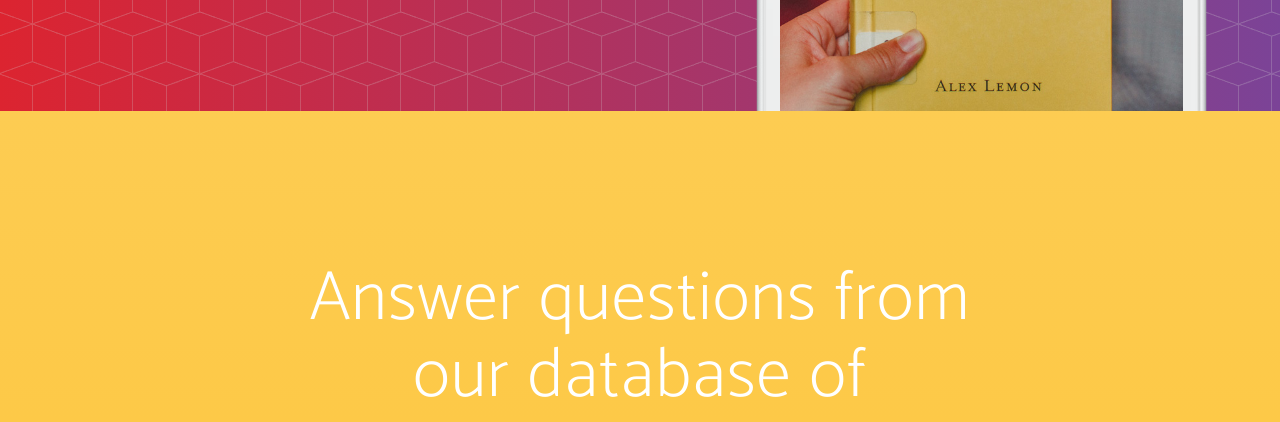
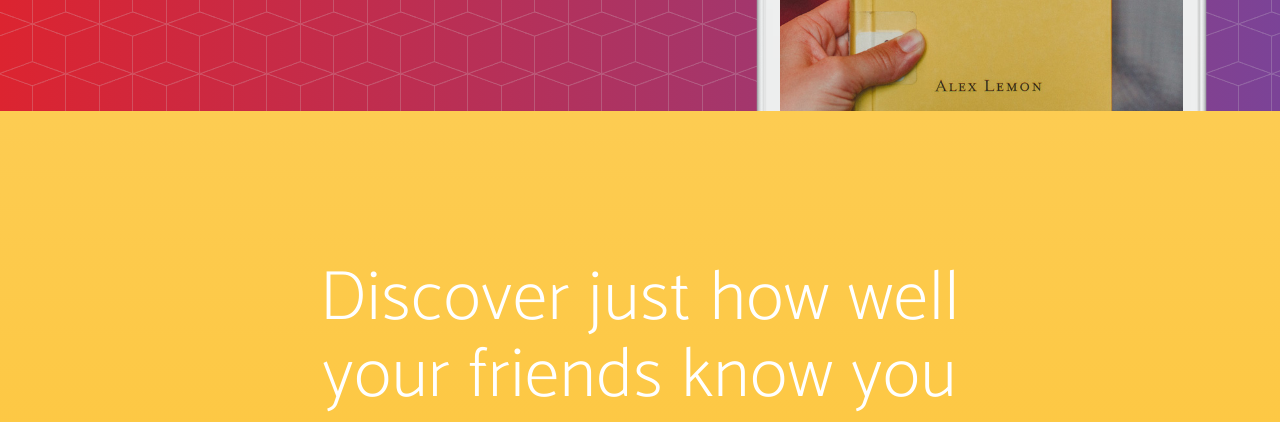
Before and after one commit to blackmarketapps/thenakedtruth, a website: page index.html in a window 1280 px wide. Shown: the part 689-1111 px from the top of the page. Drawn offline with nearby package versions, Linux system fonts and the light colour scheme; a web font is replaced by a local one.

Commit message:
Update index.html

```diff
--- a/index.html
+++ b/index.html
@@ -74,7 +74,6 @@
                     <div class="header-content">
                         <div class="header-content-inner">
                             <h1>Introducing The Naked Truth
-                                <br>Discover just how well your friends know you
                                 </h1>
                             <a href="#download" class="btn btn-outline btn-xl page-scroll">SIGN UP FOR BETA TESTING</a>
                         </div>
@@ -98,12 +97,11 @@
             </div>
         </div>
     </header>
-
     <section id="download" class="download bg-primary text-center">
         <div class="container">
             <div class="row">
                 <div class="col-md-8 col-md-offset-2">
-                    <h2 class="section-heading">Answer questions from our database of thousands of personal questions</h2>
+                    <h2 class="section-heading">Discover just how well your friends know you</h2>
                     <p>Our app is available on iOS and Android</p>
                     <div class="badges">
                         <a class="badge-link" href="#"><img src="img/google-play-badge.svg" alt=""></a>
```
